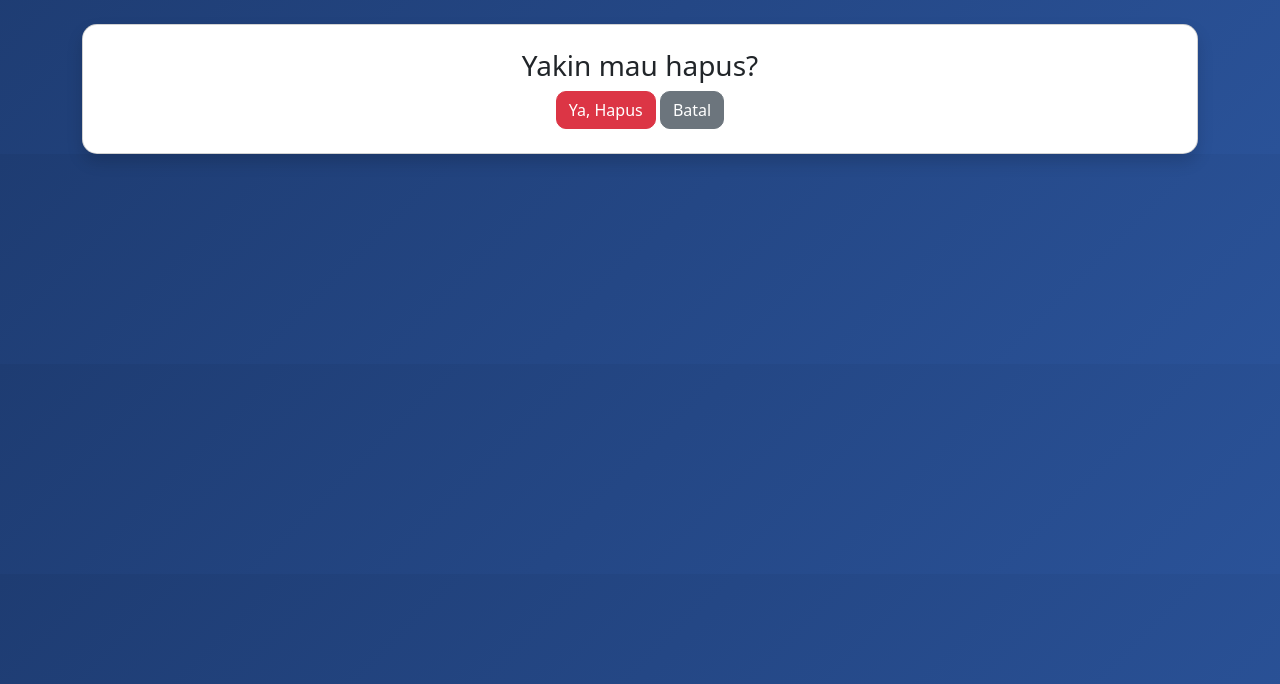
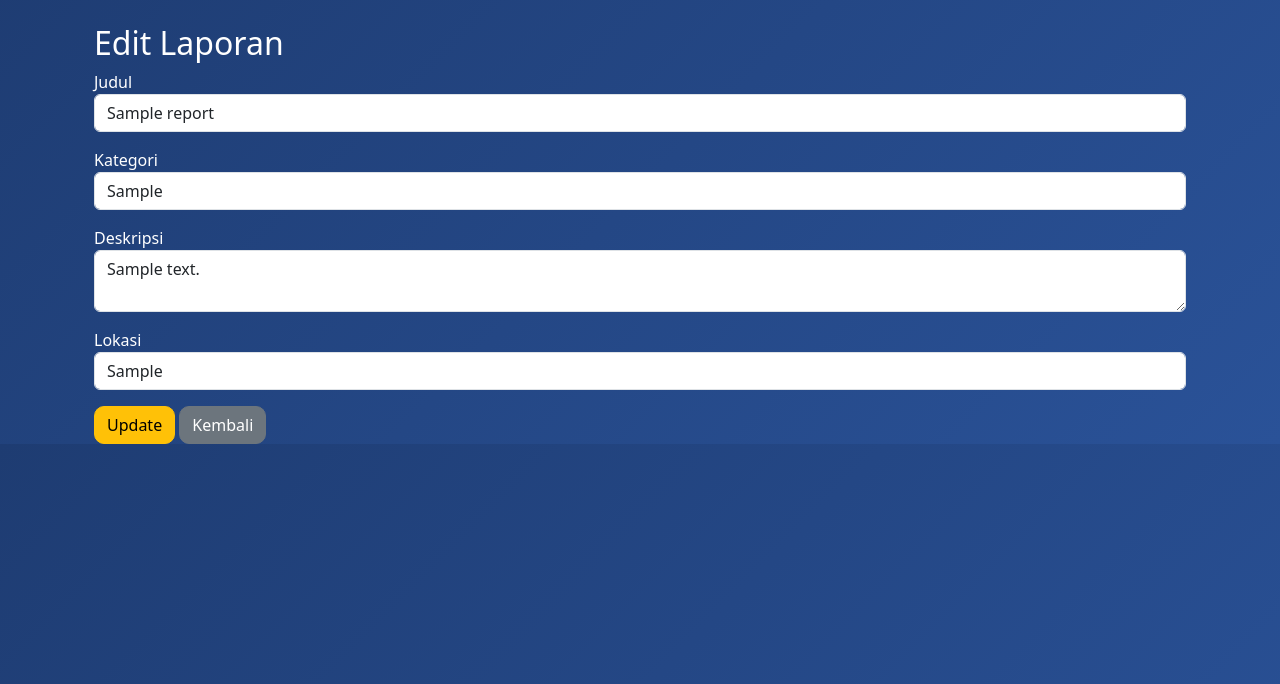
Before and after one commit to IET-Polinela/project-2026-AdiraNurwahid, a Django app: page /edit/1/ in a window 1280 px wide. Shown: the part 56-740 px from the top of the page. Run offline with Django 5.2, Linux system fonts and the light colour scheme; tables that the repository leaves empty hold one stand-in row (values such as "Sample post").

Commit message:
penambahan labsesiion 5 UI/UX Enhancement

```diff
--- a/main_app/templates/edit_report.html
+++ b/main_app/templates/edit_report.html
@@ -1,15 +1,38 @@
 {% extends 'base.html' %}
+
 {% block content %}
 
-<div class="card p-4 shadow text-center">
-<h3>Yakin mau hapus?</h3>
+<div class="container mt-4">
+    <h2>Edit Laporan</h2>
 
-<form method="post">
-    {% csrf_token %}
-    <button class="btn btn-danger">Ya, Hapus</button>
-    <a href="/" class="btn btn-secondary">Batal</a>
-</form>
+    <form method="post"
+    onsubmit="this.querySelector('button').innerText='Loading...'; this.querySelector('button').disabled=true;">
+        {% csrf_token %}
 
+        <div class="mb-3">
+            <label>Judul</label>
+            <input type="text" name="title" value="{{ object.title }}" class="form-control">
+        </div>
+
+        <div class="mb-3">
+            <label>Kategori</label>
+            <input type="text" name="category" value="{{ object.category }}" class="form-control">
+        </div>
+
+        <div class="mb-3">
+            <label>Deskripsi</label>
+            <textarea name="description" class="form-control">{{ object.description }}</textarea>
+        </div>
+
+        <div class="mb-3">
+            <label>Lokasi</label>
+            <input type="text" name="location" value="{{ object.location }}" class="form-control">
+        </div>
+
+        <button class="btn btn-warning">Update</button>
+        <a href="/" class="btn btn-secondary">Kembali</a>
+
+    </form>
 </div>
 
 {% endblock %}
```
